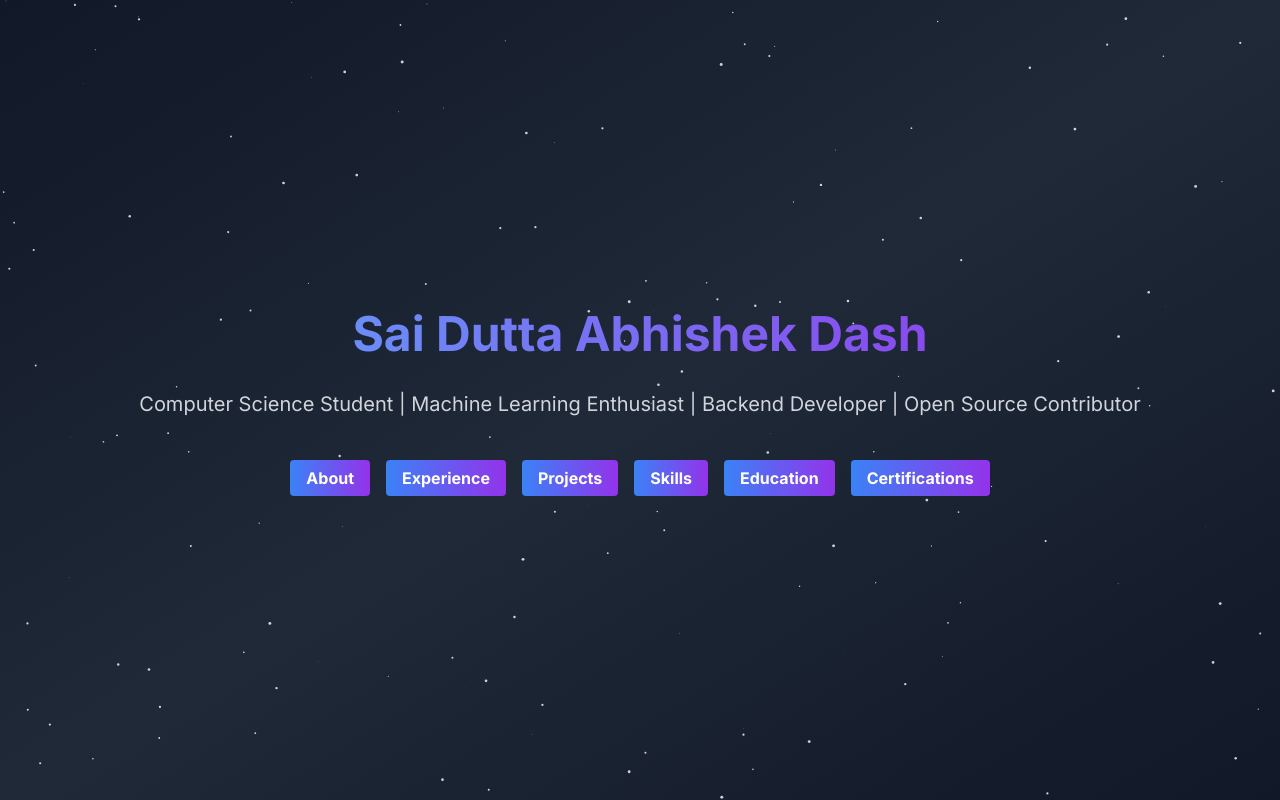
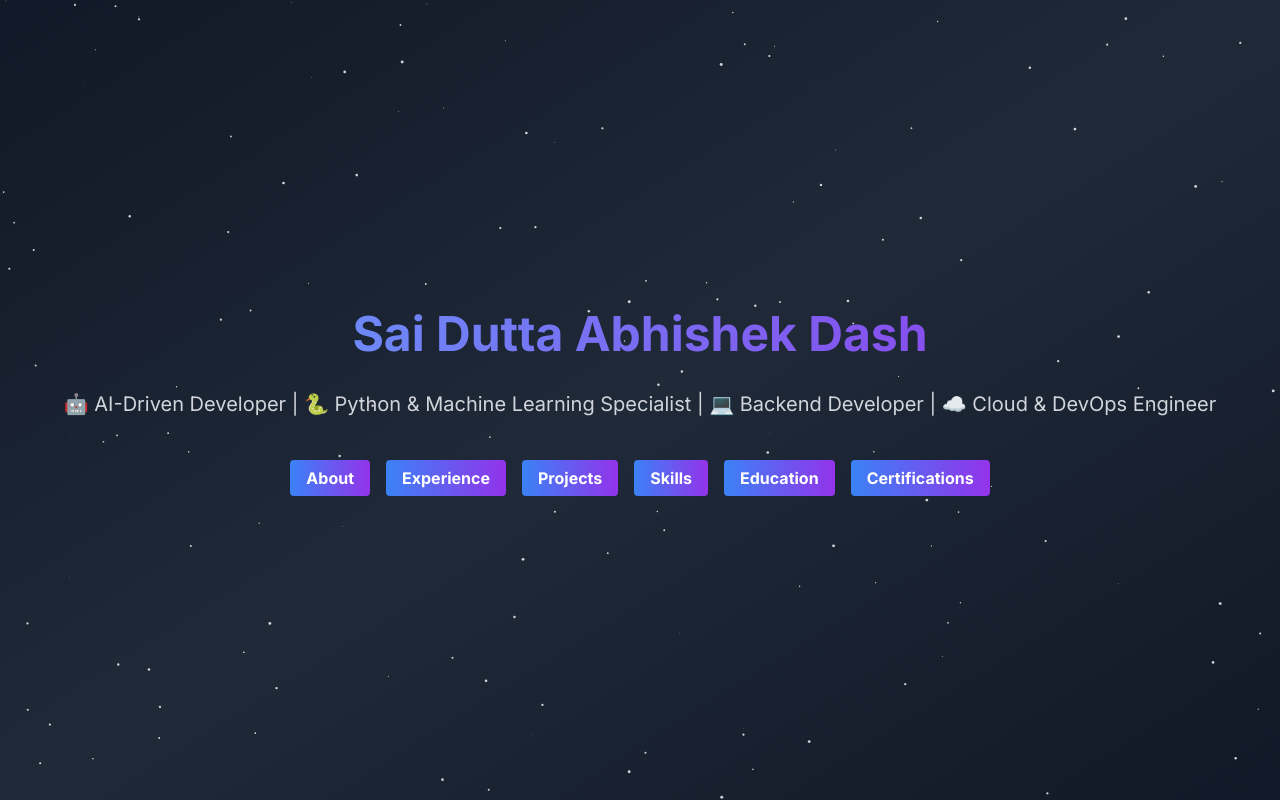
Before and after one commit to instax-dutta/portfoliov3, a Next.js app: page / in a window 1280 px wide. Built offline with nearby package versions, Linux system fonts and the light colour scheme.

Commit message:
homep page updated

```diff
--- a/app/page.tsx
+++ b/app/page.tsx
@@ -52,7 +52,7 @@ export default function Home() {
           className="text-xl mb-12 text-gray-300"
           variants={itemVariants}
         >
-          Computer Science Student | Machine Learning Enthusiast | Backend Developer | Open Source Contributor
+          🤖 AI-Driven Developer | 🐍 Python & Machine Learning Specialist | 💻 Backend Developer | ☁️ Cloud & DevOps Engineer
         </motion.p>
         <motion.nav variants={itemVariants}>
           <ul className="flex flex-wrap justify-center gap-4">
```
